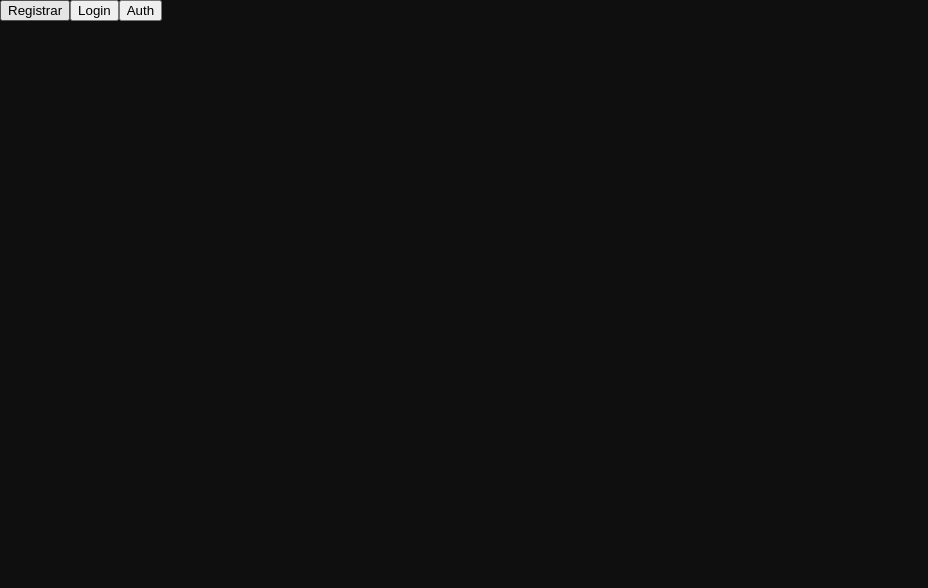
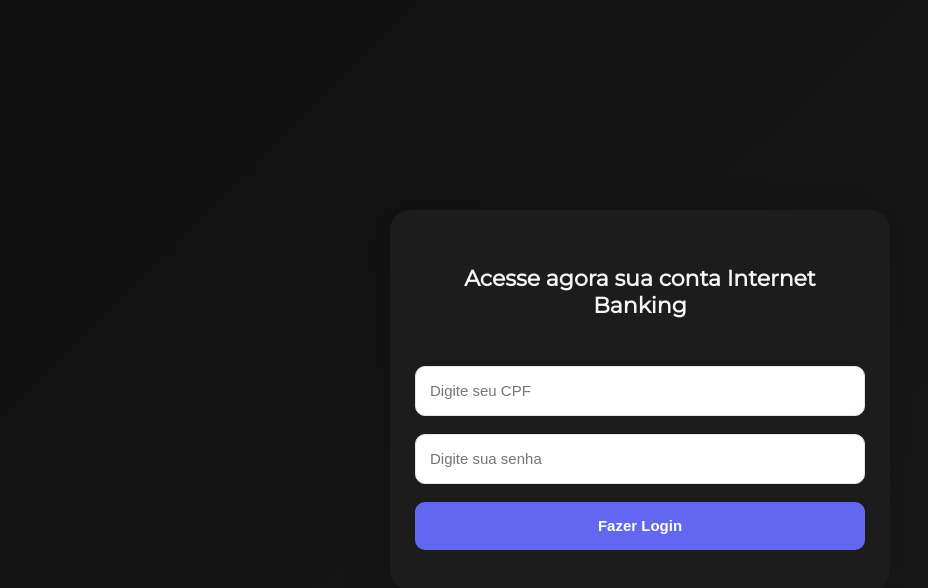
Before and after one commit to rubensqueiroz863/internet-banking, an Angular app: page /login in a window 1280 px wide. Shown: the top 588 px of the page, without its empty margins (0-928 px from the left). Built offline with nearby package versions, Linux system fonts and the light colour scheme.

Commit message:
feat(loginPage): Estilização da loginPage e juste do login service

```diff
--- a/src/app/pages/login/login.html
+++ b/src/app/pages/login/login.html
@@ -1,11 +1,10 @@
-<div class="loginPage">
-  <button (click)="register()">
-    Registrar
-  </button>
-  <button (click)="login()">
-    Login
-  </button>
-  <button (click)="auth()">
-    Auth
-  </button>
+<div class="principal">
+  <div class="register-form">
+    <h1>Acesse agora sua conta Internet Banking</h1>
+    <form [formGroup]="loginForm" (ngSubmit)="login()">
+      <input type="text" formControlName="cpf" appCpfMask placeholder="Digite seu CPF">
+      <input type="text" formControlName="password" placeholder="Digite sua senha">
+      <button type="submit">Fazer Login</button>
+    </form>
+  </div>
 </div>
--- a/src/app/pages/login/login.scss
+++ b/src/app/pages/login/login.scss
@@ -0,0 +1,81 @@
+.principal {
+  min-height: 100vh;
+  display: grid;
+  place-items: center;
+
+  background: linear-gradient(135deg, var(--bg-main), var(--bg-card));
+}
+
+.register-form {
+  width: 420px;
+  padding: 40px;
+  border-radius: 20px;
+  background-color: var(--bg-card);
+
+  box-shadow:
+    0 10px 25px rgba(0, 0, 0, 0.05),
+    0 20px 60px rgba(0, 0, 0, 0.08);
+
+  display: flex;
+  flex-direction: column;
+  gap: 32px;
+
+  h1 {
+    font-family: 'Montserrat', sans-serif;
+    color: var(--text-main);
+    font-size: 22px;
+    font-weight: 700;
+    text-align: center;
+  }
+
+  form {
+    display: flex;
+    flex-direction: column;
+    align-items: center;
+    gap: 18px;
+
+    input {
+      width: 100%;
+      height: 48px;
+
+      padding: 0 14px;
+
+      border-radius: 10px;
+      border: 1px solid #E5E7EB;
+      font-size: 15px;
+
+      transition: all 0.2s ease;
+    }
+
+    input:focus {
+      outline: none;
+      border-color: var(--border-soft);
+
+      box-shadow: 0 0 0 2px rgba(99, 102, 241, 0.15);
+    }
+
+    button {
+      width: 450px;
+      height: 48px;
+
+      padding: 0 14px;
+
+      border-radius: 10px;
+      border: none;
+
+      background-color: #6366F1;
+      color: white;
+
+      font-weight: 600;
+      font-size: 15px;
+
+      cursor: pointer;
+      transition: all 0.2s;
+    }
+
+    button:hover {
+      transform: translateY(-2px);
+      box-shadow: 0 4px 12px rgba(99, 102, 241, 0.35);
+    }
+  }
+}
--- a/src/app/pages/login/login.ts
+++ b/src/app/pages/login/login.ts
@@ -1,59 +1,40 @@
 import { Component } from '@angular/core';
-import { RegisterService } from '../../services/register.service';
 import { LoginService } from '../../services/login.service';
-import { AuthService } from '../../services/auth.service';
+import { FormBuilder, FormGroup, ReactiveFormsModule } from '@angular/forms';
+import { CpfMask } from '../../shared/directives/cpf-mask';
 
 @Component({
   selector: 'app-login',
-  imports: [],
+  standalone: true,
+  imports: [ReactiveFormsModule, CpfMask],
   templateUrl: './login.html',
   styleUrl: './login.scss',
 })
 export class Login {
-  constructor(private readonly registerService: RegisterService, private readonly loginService: LoginService, private readonly authService: AuthService) {}
 
-  register() {
-    const user = {
-      cpf: '123456789',
-      name: 'Rubens',
-      email: 'rubens@gmail.com',
-      password: '123456'
-    };
+  loginForm: FormGroup;
 
-    this.registerService.register(user).subscribe({
-      next: (res) => {
-        console.log('Sucesso', res);
-      },
-      error: (err) => {
-        console.log('Erro: ', err.error)
-      }
-    })
+  constructor(private readonly fb: FormBuilder, private readonly loginService: LoginService) {
+    this.loginForm = this.fb.group({
+      cpf: [''],
+      password: ['']
+    });
   }
 
   login() {
-    this.loginService.login('123456789', '123456')
+    const formValue = this.loginForm.getRawValue();
+
+    formValue.cpf = formValue.cpf.replaceAll(/\D/g, '');
+
+    this.loginService.login(formValue)
       .subscribe({
         next: (res) => {
-          console.log(res);
-
+          alert("Usuário logado.");
           localStorage.setItem('token', res.token);
         },
         error: (err) => {
-          console.log(err);
+          alert(`Erro: ${err}`);
         }
       });
   }
-
-  auth() {
-    this.authService.me()
-      .subscribe({
-        next: (res) => {
-          console.log(res);
-        },
-        error: (err) => {
-          console.log(err);
-        }
-      });
-  }
-
 }
--- a/src/app/pages/register/register.html
+++ b/src/app/pages/register/register.html
@@ -3,8 +3,9 @@
     <h1>Acesse agora sua conta Internet Banking</h1>
     <form [formGroup]="registerForm" (ngSubmit)="register()">
       <input type="text" formControlName="name" placeholder="Digite seu nome">
-      <input type="text" formControlName="cpf" placeholder="Digite seu CPF">
+      <input type="text" formControlName="cpf" appCpfMask placeholder="Digite seu CPF">
       <input type="email" formControlName="email" placeholder="Digite seu Email">
+      <input type="text" formControlName="password" placeholder="Digite sua senha">
       <button type="submit">Cadastrar</button>
     </form>
   </div>
--- a/src/app/pages/register/register.ts
+++ b/src/app/pages/register/register.ts
@@ -1,11 +1,12 @@
 import { Component } from '@angular/core';
 import { FormBuilder, FormGroup, ReactiveFormsModule } from '@angular/forms';
 import { RegisterService } from '../../services/register.service';
+import { CpfMask } from '../../shared/directives/cpf-mask';
 
 @Component({
   selector: 'app-register',
   standalone: true,
-  imports: [ReactiveFormsModule],
+  imports: [ReactiveFormsModule, CpfMask],
   templateUrl: './register.html',
   styleUrl: './register.scss',
 })
@@ -17,7 +18,8 @@ export class Register {
     this.registerForm = this.fb.group({
       name: [''],
       cpf: [''],
-      email: ['']
+      email: [''],
+      password: ['']
     });
   }
 
@@ -28,10 +30,10 @@ export class Register {
 
     this.registerService.register(formValue).subscribe({
       next: (res) => {
-        console.log(res);
+        alert("Usuário cadastrado.")
       },
       error: (err) => {
-        console.log(err);
+        console.log(`Erro: ${err}`);
       }
     });
   }
--- a/src/app/services/login.service.ts
+++ b/src/app/services/login.service.ts
@@ -6,6 +6,11 @@ interface AuthResponse {
   token: string;
   name: string;
   cpf: string;
+}
+
+interface LoginRequest {
+  cpf: string;
+  password: string;
 }
 
 @Injectable({
@@ -17,10 +22,7 @@ export class LoginService {
 
   constructor(private readonly http: HttpClient) {}
 
-  login(cpf: string, password: string): Observable<AuthResponse> {
-    return this.http.post<AuthResponse>(`${this.api}/login`, {
-      cpf,
-      password
-    });
+  login(data: LoginRequest): Observable<AuthResponse> {
+    return this.http.post<AuthResponse>(`${this.api}/login`, data);
   }
 }
--- /dev/null
+++ b/src/app/shared/directives/cpf-mask.ts
@@ -0,0 +1,26 @@
+import { Directive, ElementRef, HostListener } from '@angular/core';
+
+@Directive({
+  selector: '[appCpfMask]',
+  standalone: true
+})
+export class CpfMask {
+
+  constructor(private readonly el: ElementRef<HTMLInputElement>) { }
+
+  @HostListener('input')
+  onInput() {
+    let value = this.el.nativeElement.value;
+
+    value = value.replaceAll(/\D/g, '');
+
+    value = value.substring(0, 11);
+
+    value = value
+      .replace(/^(\d{3})(\d)/, '$1.$2')
+      .replace(/^(\d{3})\.(\d{3})(\d)/, '$1.$2.$3')
+      .replace(/\.(\d{3})(\d)/, '.$1-$2');
+
+    this.el.nativeElement.value = value;
+  }
+}
```
Also changed, not shown: 1 other file (tests, documents, lock files or other folders).
